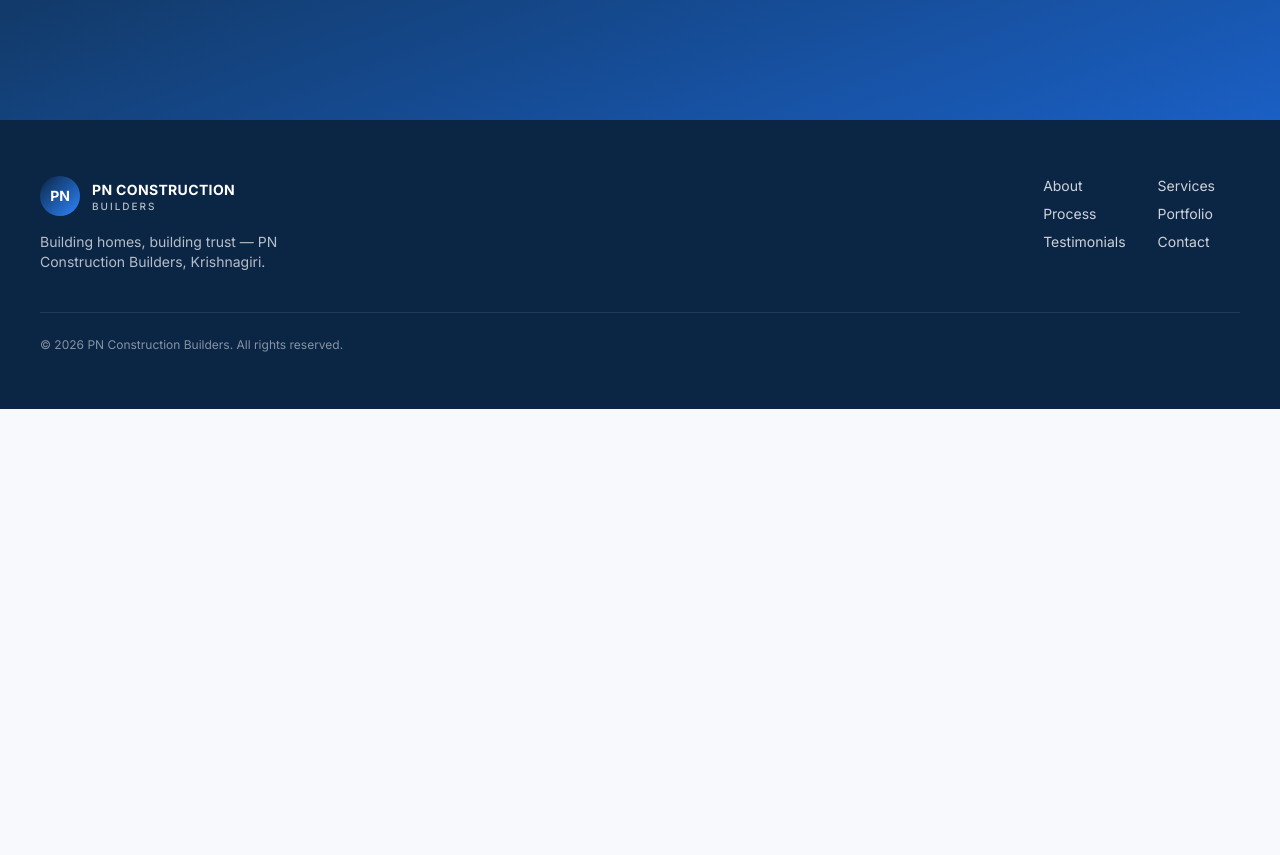
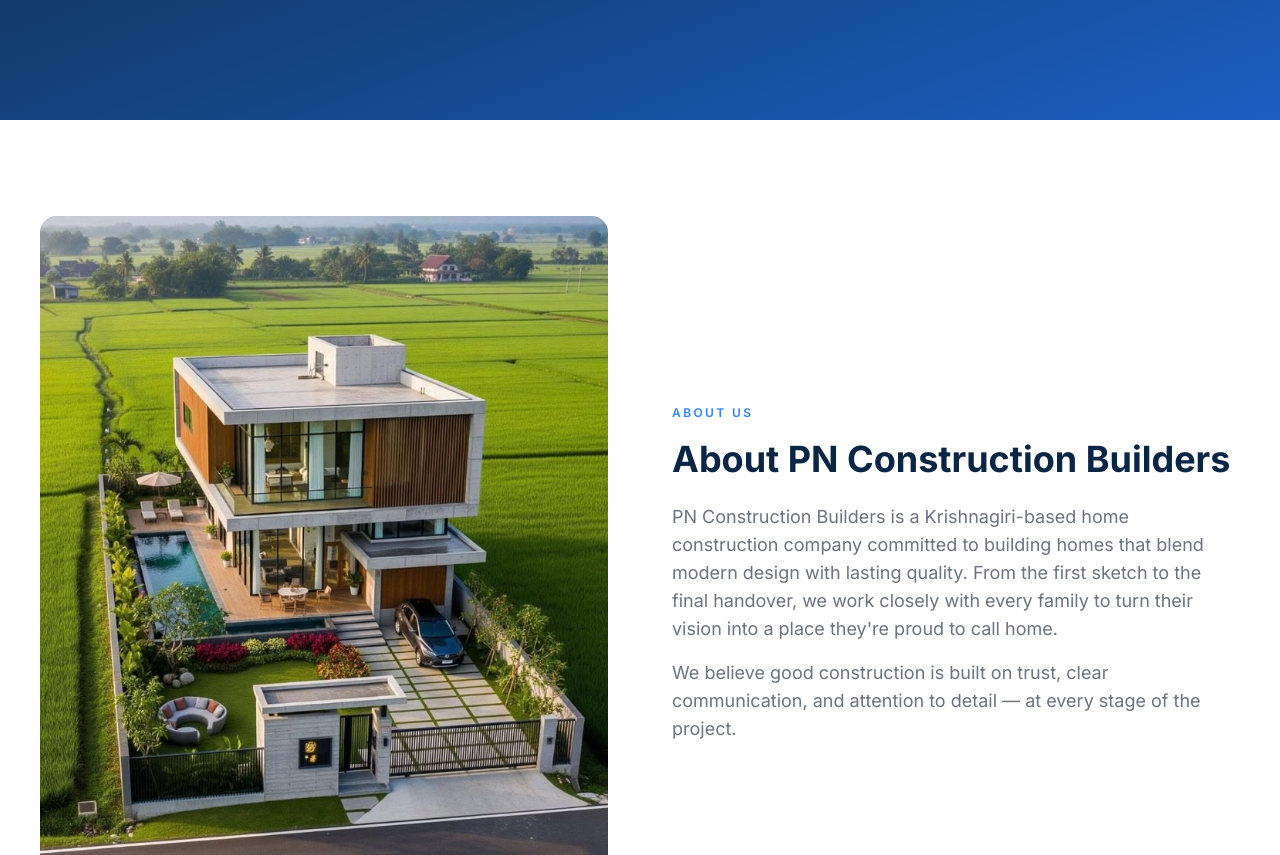
Before and after one commit to grofastai/pn-construction-, a Next.js app: page / in a window 1280 px wide. Shown: the part 680-1535 px from the top of the page. Before the commit the page ends 1089 px from the top, so only its background shows below. Built offline with nearby package versions, Linux system fonts and the light colour scheme.

Commit message:
Add About section

```diff
--- a/app/page.tsx
+++ b/app/page.tsx
@@ -1,5 +1,6 @@
 import Header from "@/components/Header";
 import Hero from "@/components/Hero";
+import About from "@/components/About";
 import Footer from "@/components/Footer";
 
 export default function Home() {
@@ -8,6 +9,7 @@
       <Header />
       <main>
         <Hero />
+        <About />
       </main>
       <Footer />
     </>
--- /dev/null
+++ b/components/About.tsx
@@ -0,0 +1,41 @@
+import Image from "next/image";
+import Reveal from "./ui/Reveal";
+
+export default function About() {
+  return (
+    <section id="about" className="bg-white px-6 py-24 md:px-10" aria-label="About">
+      <div className="mx-auto grid max-w-7xl items-center gap-16 md:grid-cols-2">
+        <Reveal>
+          <div className="relative aspect-[4/5] overflow-hidden rounded-2xl">
+            <Image
+              src="/images/portfolio/6.jpg"
+              alt="Modern residential architecture, representative of the design style PN Construction Builders works in"
+              fill
+              className="object-cover"
+              sizes="(max-width: 768px) 100vw, 50vw"
+            />
+          </div>
+        </Reveal>
+
+        <Reveal delay={0.1}>
+          <span className="text-xs font-semibold uppercase tracking-[0.2em] text-blue">
+            About Us
+          </span>
+          <h2 className="mt-4 text-3xl font-bold text-navy md:text-4xl">
+            About PN Construction Builders
+          </h2>
+          <p className="mt-6 text-base leading-relaxed text-muted md:text-lg">
+            PN Construction Builders is a Krishnagiri-based home construction company
+            committed to building homes that blend modern design with lasting quality.
+            From the first sketch to the final handover, we work closely with every
+            family to turn their vision into a place they&apos;re proud to call home.
+          </p>
+          <p className="mt-4 text-base leading-relaxed text-muted md:text-lg">
+            We believe good construction is built on trust, clear communication, and
+            attention to detail — at every stage of the project.
+          </p>
+        </Reveal>
+      </div>
+    </section>
+  );
+}
```
